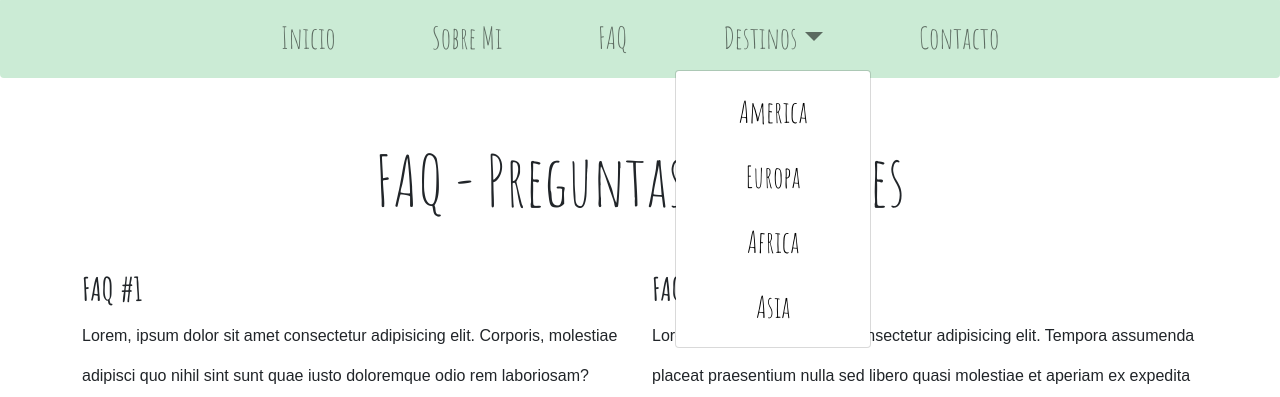
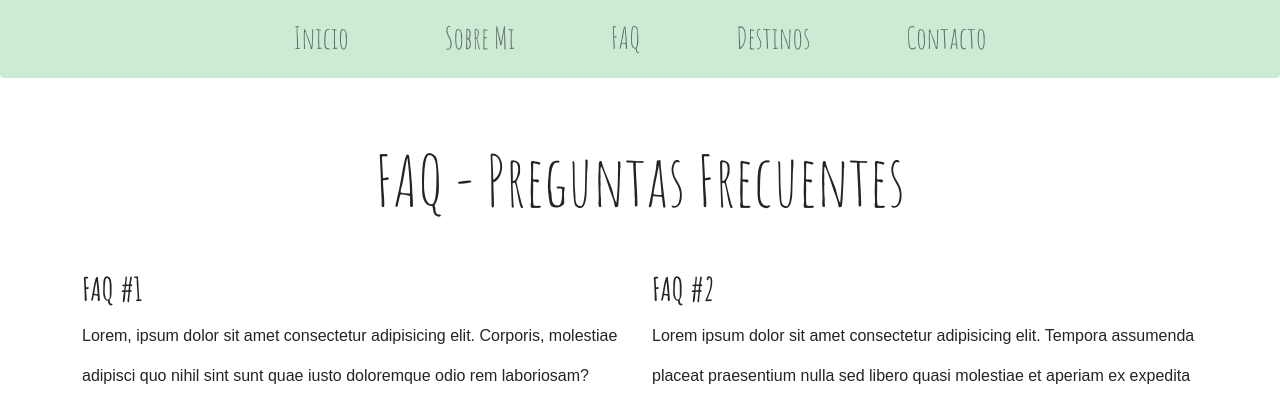
Before and after one commit to lara-odb/lara-odb.github.io, a website: page SCSS/pages/faq.html in a window 1280 px wide. Shown: the part 403-800 px from the top of the page. Drawn offline with nearby package versions, Linux system fonts and the light colour scheme.

Commit message:
nav destinos

```diff
--- a/SCSS/pages/faq.html
+++ b/SCSS/pages/faq.html
@@ -37,14 +37,8 @@
               <li class="nav-item">
                 <a class="nav-link px-5" href="faq.html">FAQ</a>
               </li>
-              <li class="nav-item dropdown">
-                <a class="nav-link dropdown-toggle px-5" href="destinos.html" id="dropdown10" data-bs-toggle="dropdown" aria-expanded="false">Destinos</a>
-                <ul class="dropdown-menu" aria-labelledby="dropdown10">
-                  <li><a class="dropdown-item" href="destinos.html">America</a></li>
-                  <li><a class="dropdown-item" href="destinos.html">Europa</a></li>
-                  <li><a class="dropdown-item" href="destinos.html">Africa</a></li>
-                  <li><a class="dropdown-item" href="destinos.html">Asia</a></li>
-                </ul>
+              <li class="nav-item">
+                <a class="nav-link px-5" href="destinos.html">Destinos</a>
               </li>
               <li class="nav-item">
                 <a class="nav-link px-5" href="contacto.html">Contacto</a>
```
Also changed, not shown: SCSS/pages/contacto.html (+2 -8 lines), SCSS/pages/destinos.html (+2 -8 lines), SCSS/pages/sobre-mi.html (+2 -8 lines), index.html (+2 -8 lines).
